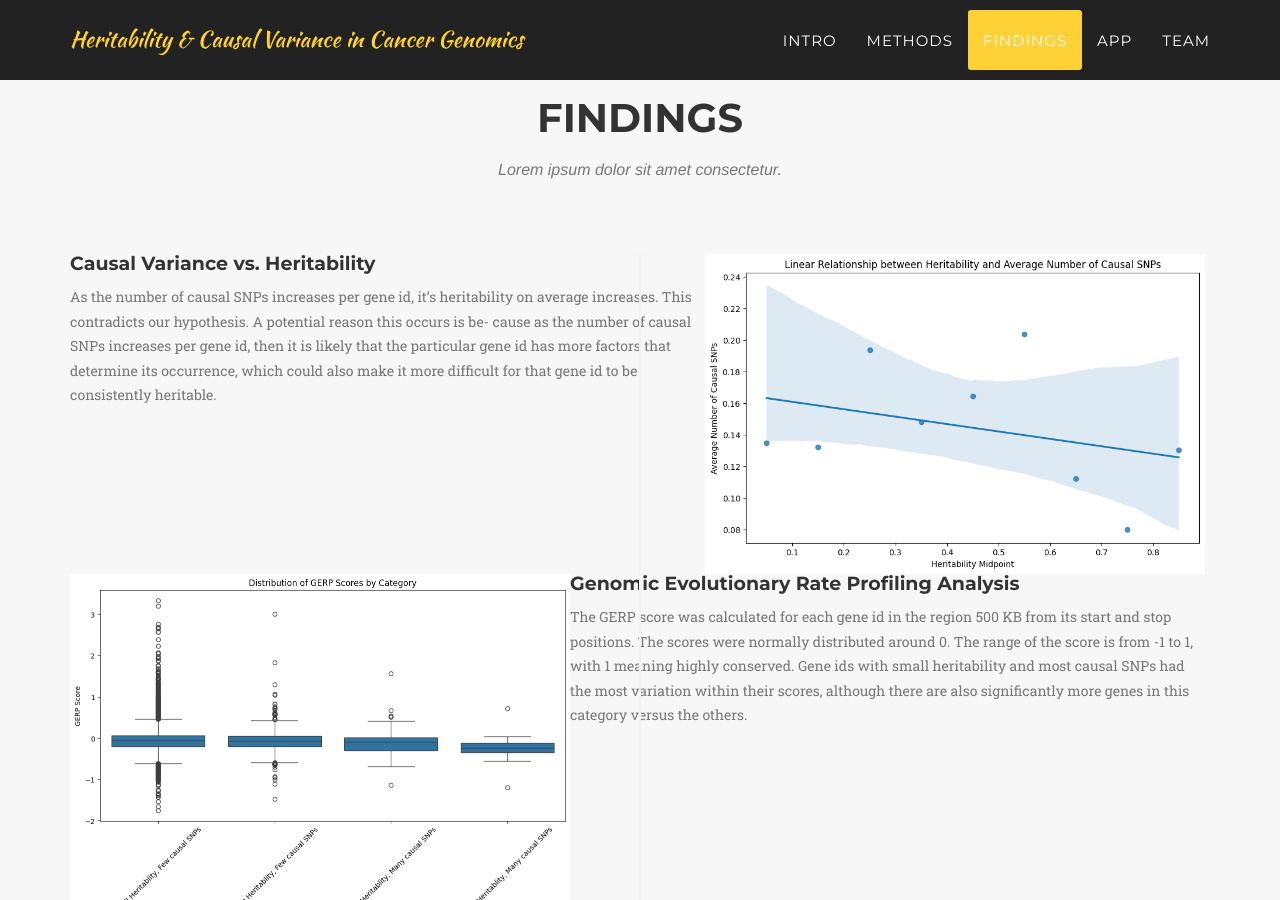
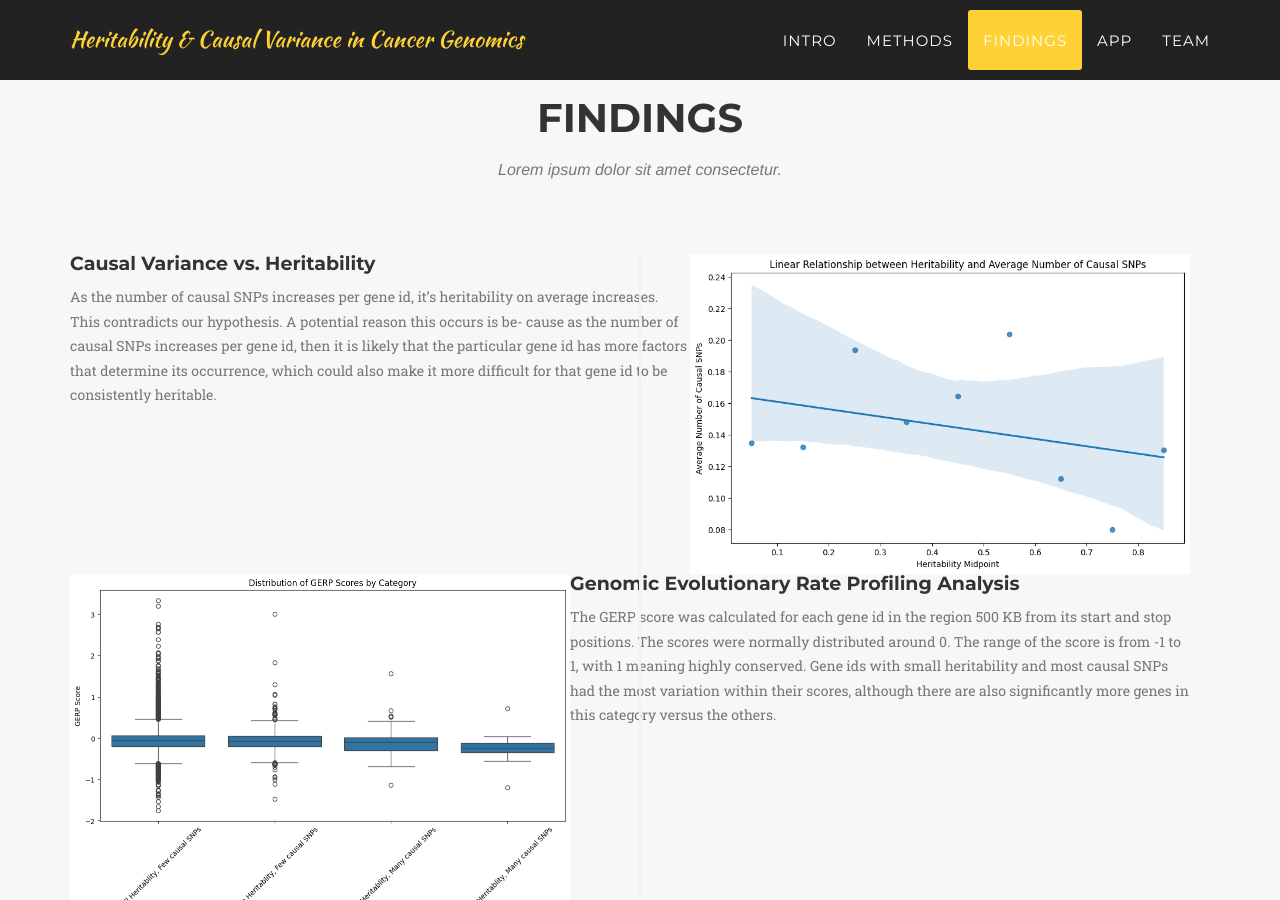
Before and after one commit to AntonBeliakovUCSD/Capstone, a Jekyll site: the page built from index.html, in a window 1280 px wide and 900 px high, scrolled down 2400 px. Built offline with Jekyll 4.4.1, drawn with Linux system fonts in a browser that asks for light colours; some web fonts are replaced.

Commit message:
changes to findings team and app

```diff
--- a/_includes/app.html
+++ b/_includes/app.html
@@ -3,7 +3,7 @@
         <div class="container">
             <div class="row">
                 <div class="col-lg-12 text-center">
-                    <iframe src="https://dissecting-cancer-genomics.shinyapps.io/capstone/" style="height:1000; width:1000; border:none;" title="App" alt="App loading"></iframe>
+                    <iframe src="https://dissecting-cancer-genomics.shinyapps.io/capstone/" style="height:1000px; width:1000px; border:none;" title="App" alt="App loading"></iframe>
                 </div>
             </div>
         </div>
--- a/_includes/findings.html
+++ b/_includes/findings.html
@@ -12,7 +12,7 @@
                     <ul class="timeline">
 
                             <div class="timeline-panel">
-                                <div style="display: flex; margin-right: 5px">
+                                <div style="display: flex; margin-right: 20px">
                                     <div class="timeline-body">
                                         <div class="timeline-heading">
                                             <h4 class="subheading">Causal Variance vs. Heritability</h4>
@@ -31,7 +31,7 @@
                             </div>
 
                             <div class="timeline-panel">
-                                <div style="display: flex; margin-right: 5px">
+                                <div style="display: flex; margin-right: 20px">
                                     <div>
                                         <img src="img/findings/gerp_cat.png" alt="missing" style="width: 500px">
                                     </div>
@@ -52,17 +52,12 @@
                                 </div>
                             </div>
 
-
-                            <div>
-                                <img src="img/findings/Manhattan_prostate_cancer.png" alt="missing" style="width: 500px">
-                                <!--class="img-circle img-responsive" -->
-                                <img class="img-circle img-responsive" src="img/findings/Manhattan_ovarian_cancer.png" alt="missing" style="width: 500px">
-                            </div>
                             <div class="timeline-panel">
+                                <div style="display: flex; margin-right: 20px">
+                                    <div class="timeline-body">
                                         <div class="timeline-heading">
                                             <h4 class="subheading">Transcription Wide Association Study Analysis for Cancers</h4>
                                         </div>
-                                <div class="timeline-body">
                                         <p class="text-muted">TWAS allows us to correlate the gene expression data with trait variations, mean-
                                             ing we can identify the specific gene ids whose expression is significantly corre-
                                             lated to diseases. This is particularly effective in cancers, since it is caused by a
@@ -70,7 +65,14 @@
                                             Breast Invasive Carcinoma, Ovarian Serous Cystadenocarcinoma, Prostate Adeno-
                                             carcinoma, and Skin Cutaneous Melanoma.</p>
                                     </div>
+
+                                    <div>
+                                        <img src="img/findings/Manhattan_prostate_cancer.png" alt="missing" style="width: 500px">
                                     </div>
+                                </div>
+                            </div>
+
+
 
                         <!-- Use this circle elsewhere
                         <li class="timeline-inverted">
--- a/_includes/team.html
+++ b/_includes/team.html
@@ -7,6 +7,8 @@
                     <h3 class="section-subheading text-muted"></h3>
                 </div>
             </div>
+
+            <br>
 
             <div class="row">
                 {% for member in site.people %}
```
Also changed, not shown: img/findings/Manhattan_ovarian_cancer.png (deleted). Lines whose indentation alone changed are shown as unchanged.
